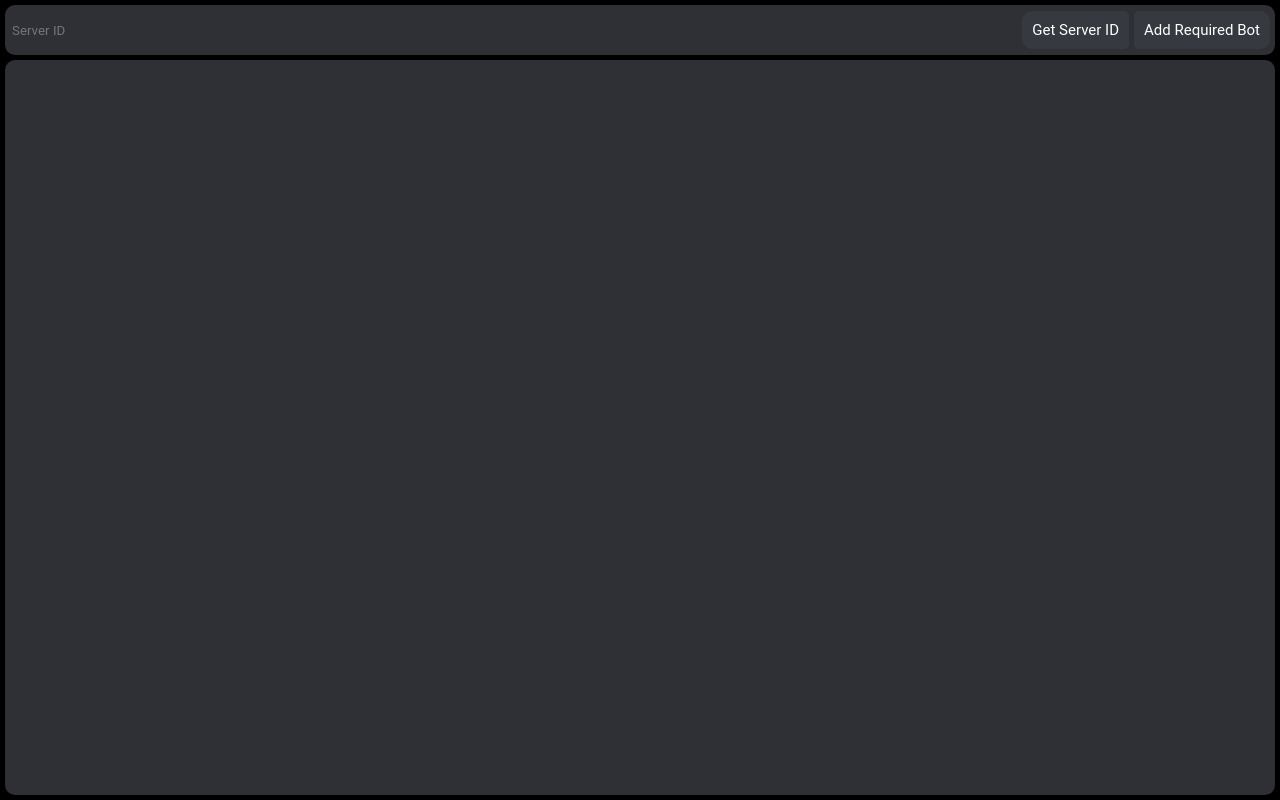
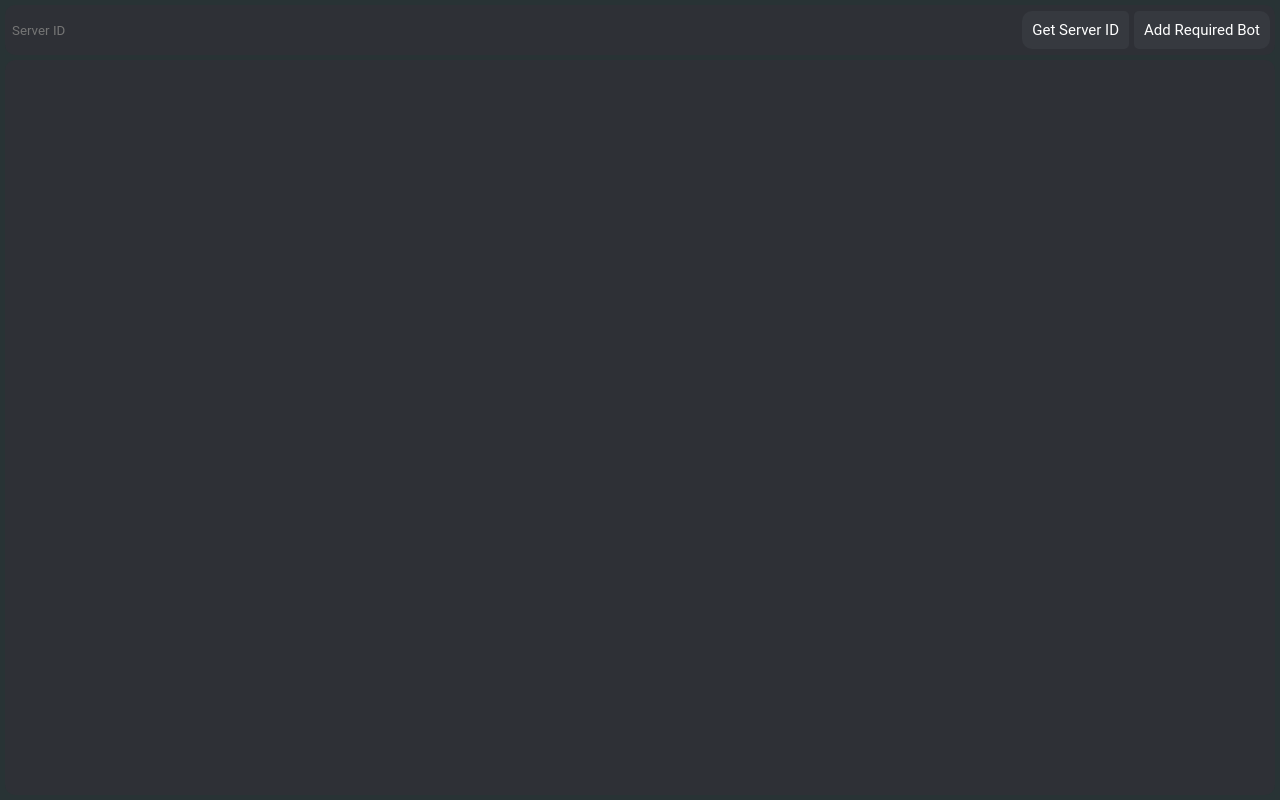
Before and after one commit to CHSUnblocked/discod-unblock, a plain HTML site: page index.html in a window 1280 px wide. Drawn offline with Linux system fonts and the light colour scheme.

Commit message:
Change Background

```diff
--- a/index.html
+++ b/index.html
@@ -48,7 +48,7 @@
       html {
         width: 100%;
         height: 100%;
-        background-color: black;
+        background-color: #283335;
         padding: 0;
         margin: 0;
       }
```
